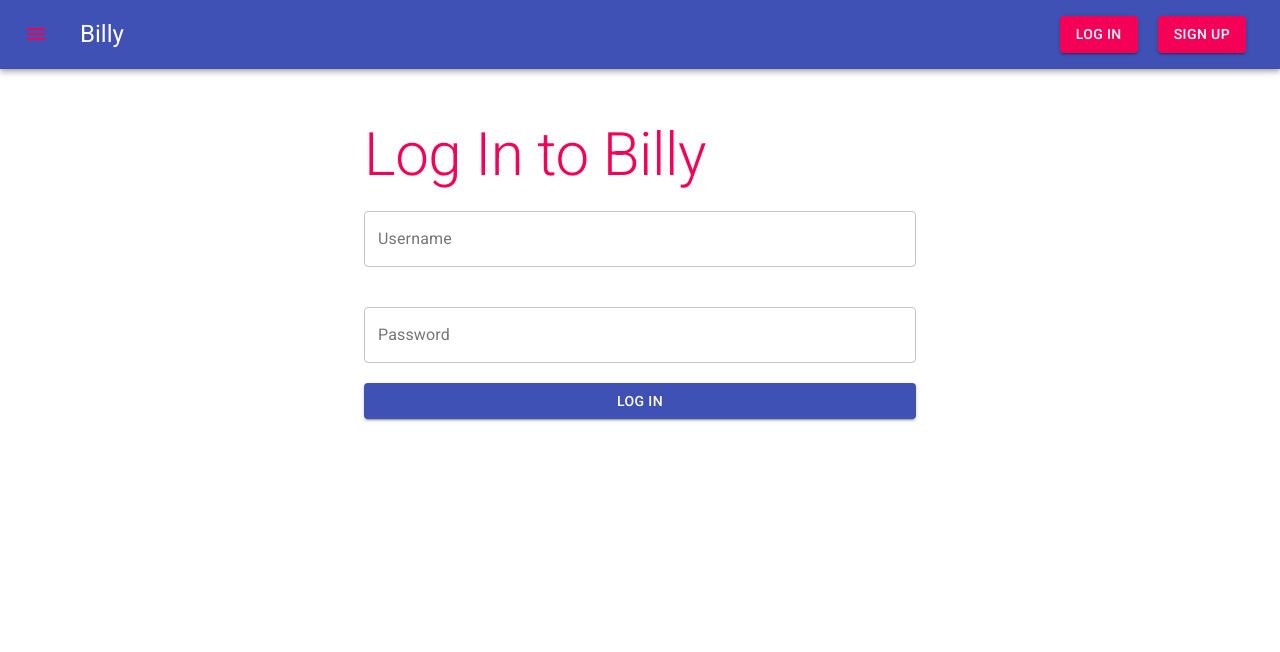
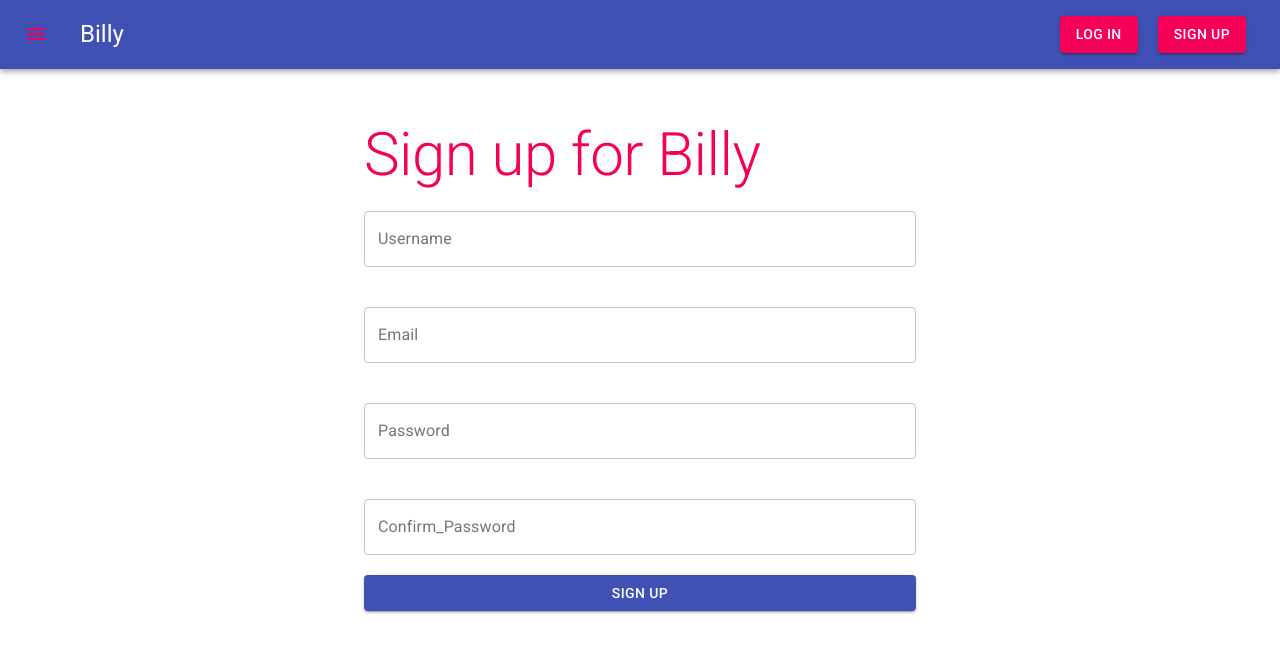
Before and after one commit to Menamonmon/billy, a React (Create React App) app: page /signup in a window 1280 px wide. Shown: the top 652 px of the page. Built offline with nearby package versions, Linux system fonts and the light colour scheme.

Commit message:
Signup page created + integrated with api

```diff
--- a/src/components/FormField.js
+++ b/src/components/FormField.js
@@ -2,14 +2,14 @@ import React from "react";
 import { FormControl, InputLabel, OutlinedInput } from "@material-ui/core";
 import "./FormField.css";
 
-export default function FormField({ value, type, label, onChange }) {
+export default function FormField({ value, type, label, name, onChange }) {
   const labelId = label.toLowerCase();
   return (
     <FormControl style={{ margin: "20px 0" }} variant="outlined">
       <InputLabel htmlFor={labelId}>{label}</InputLabel>
       <OutlinedInput
         id={labelId}
-        name={labelId}
+        name={name}
         value={value}
         onChange={onChange}
         label={label}
--- a/src/pages/SignupPage.js
+++ b/src/pages/SignupPage.js
@@ -5,12 +5,13 @@ import { useAuth } from "../contexts/AuthContext";
 
 const initialFormData = {
   username: "",
-  passowrd: "",
-  confirm_passowrd: ""
-}
+  email: "",
+  password: "",
+  confirm_password: "",
+};
 
 export default function SignupPage() {
-  const { login } = useAuth();
+  const { signup } = useAuth();
 
   const [formData, setFormData] = useState(initialFormData);
   const handleChange = (e) => {
@@ -22,7 +23,7 @@ export default function SignupPage() {
   };
 
   const submitForm = (e) => {
-    login(formData).then((res) => {
+    signup(formData).then((res) => {
       console.log(res);
     });
     e.preventDefault();
@@ -35,24 +36,42 @@ export default function SignupPage() {
         style={{ margin: "50px auto", width: "100%" }}
       >
         <Typography variant="h2" color="secondary" align="left">
-          Log In to Billy
+          Sign up for Billy
         </Typography>
         <FormField
           value={formData.username}
           onChange={handleChange}
           label="Username"
           type="text"
+          name="username"
           key="Username"
+        />
+        <FormField
+          value={formData.email}
+          onChange={handleChange}
+          label="Email"
+          type="text"
+          name="email"
+          key="Email"
         />
         <FormField
           value={formData.password}
           onChange={handleChange}
           type="password"
           label="Password"
-          key="Password "
+          name="password"
+          key="Password"
+        />
+        <FormField
+          value={formData.confirm_password}
+          onChange={handleChange}
+          type="password"
+          label="Confirm_Password"
+          name="confirm_password"
+          key="Confirm_Password"
         />
         <Button variant="contained" color="primary" onClick={submitForm}>
-          Log In
+          Sign Up
         </Button>
       </FormControl>
     </Container>
```
